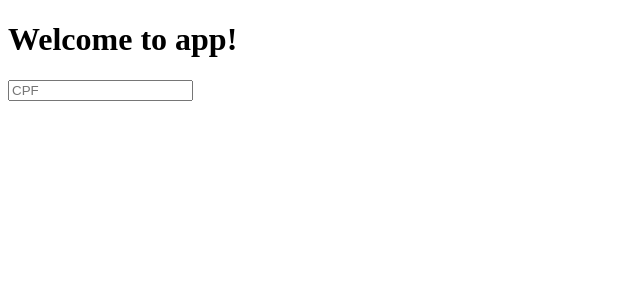
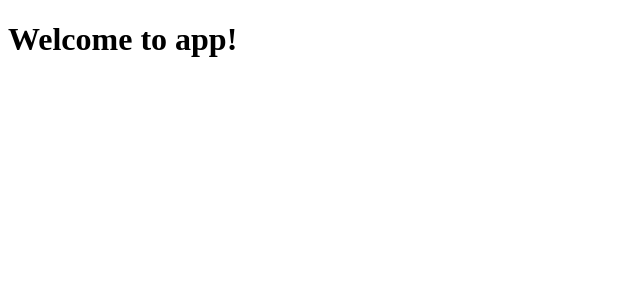
Before and after one commit to amarkes/brmasker4, an Angular app: page / in a window 1280 px wide. Shown: the top 300 px of the page, without its empty margins (0-640 px from the left). Built offline with nearby package versions, Linux system fonts and the light colour scheme.

Commit message:
release 0.0.19

```diff
--- a/package.json
+++ b/package.json
@@ -1,6 +1,6 @@
 {
   "name": "brmasker4",
-  "version": "0.0.18",
+  "version": "0.0.19",
   "license": "MIT",
   "main": "./dist/index.js",
   "typings": "./dist/index.d.ts",
--- a/src/app/app.module.ts
+++ b/src/app/app.module.ts
@@ -1,5 +1,5 @@
 import { BrowserModule } from '@angular/platform-browser';
-import { NgModule } from '@angular/core';
+import { NgModule, CUSTOM_ELEMENTS_SCHEMA } from '@angular/core';
 
 import { ExempleComponent } from './exemple.component';
 import { BrmaskerModule } from './directives/brmasker/brmasker.module';
@@ -8,11 +8,15 @@ import { BrmaskerModule } from './directives/brmasker/brmasker.module';
   declarations: [
     ExempleComponent
   ],
-  imports: [
-    BrowserModule,
+  exports: [
     BrmaskerModule
   ],
-  providers: [],
+  imports: [
+    BrowserModule
+  ],
+  schemas: [
+    CUSTOM_ELEMENTS_SCHEMA
+  ],
   bootstrap: [ExempleComponent]
 })
 export class BrMaske4Module { }
--- a/src/app/exemple.component.html
+++ b/src/app/exemple.component.html
@@ -1,2 +1,2 @@
 <h1>Welcome to app!</h1>
-<input type="text" name="cpf" placeholder="CPF" [brmasker]="{mask:'000.000.000-00', len:14}" value="">
+<!-- <input type="text" name="cpf" placeholder="CPF" [brmasker]="{mask:'000.000.000-00', len:14}" value=""> -->
```
